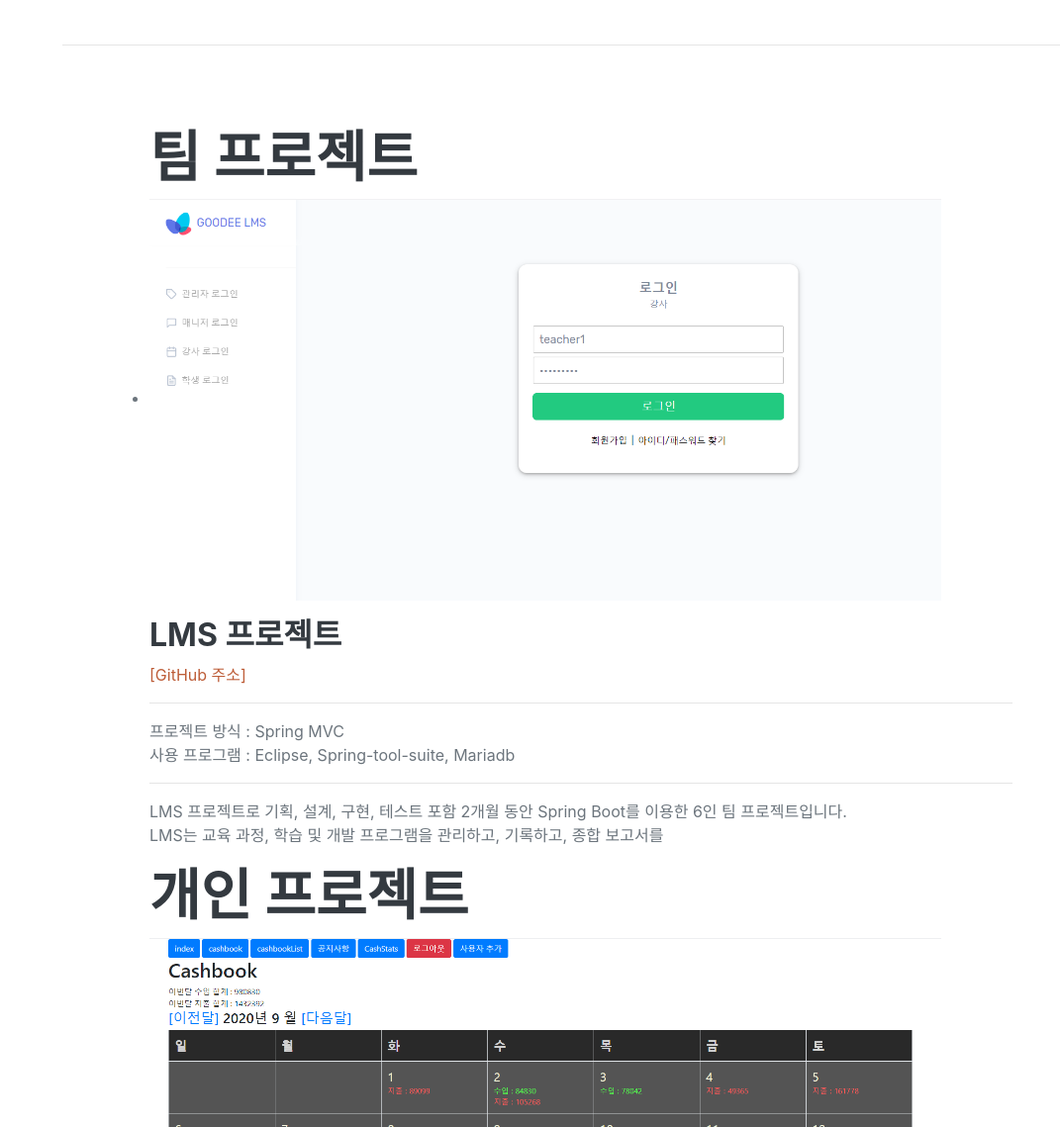
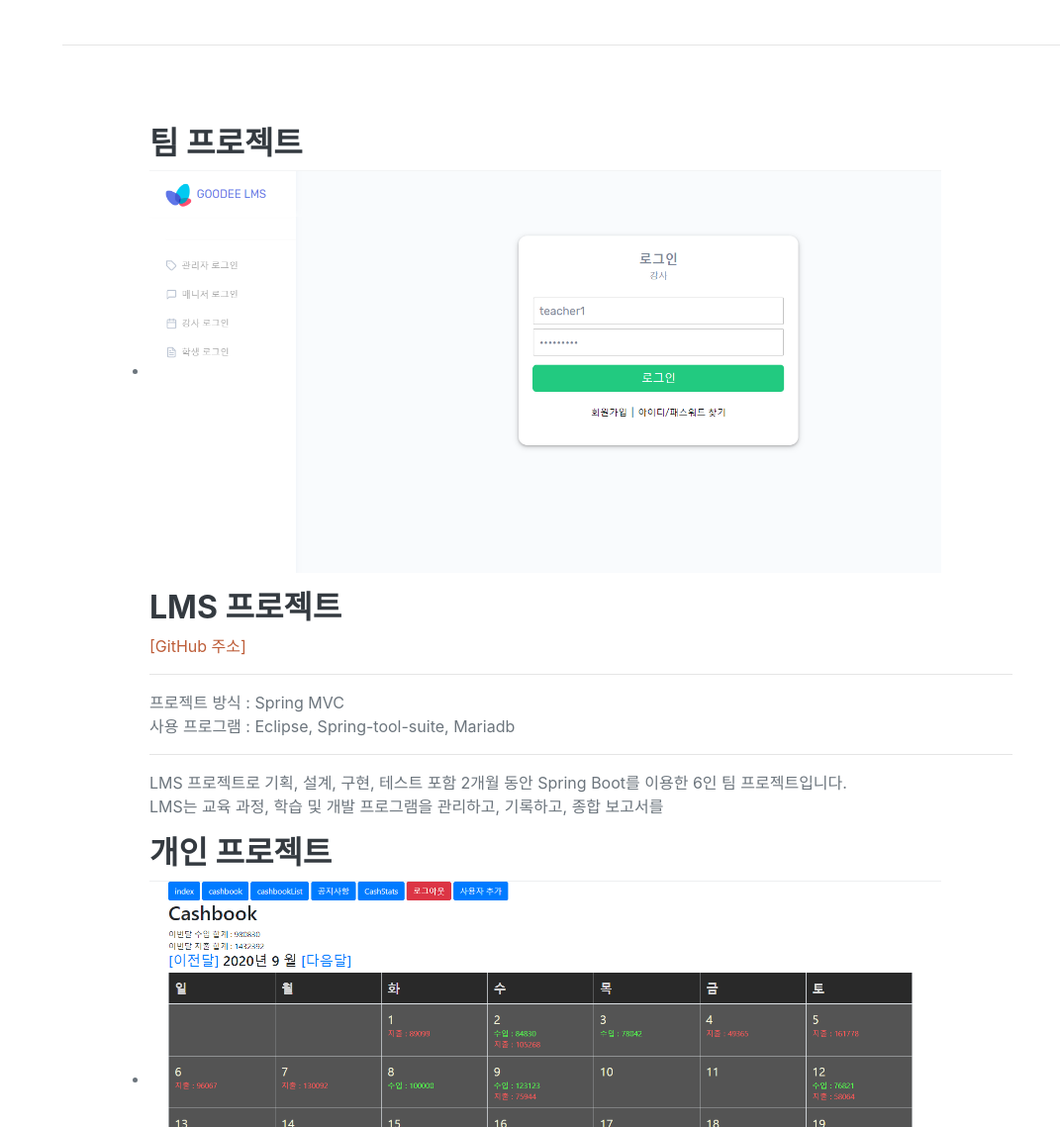
Before and after one commit to YHo141/YHo141.github.io, a website: page dist/index.html in a window 1280 px wide. Shown: the part 1500-2639 px from the top of the page at 99% size, without its empty margins (209-1280 px from the left). Drawn offline with nearby package versions, Linux system fonts and the light colour scheme; a web font is replaced by a local one.

Commit message:
이미지 크기 수정

```diff
--- a/dist/index.html
+++ b/dist/index.html
@@ -35,7 +35,7 @@
             <!-- About-->
             <section class="resume-section" id="about">
                 <div class="resume-section-content">
-                    <span class="d-none d-lg-block"><img class="img-fluid img-profile rounded-circle max-height-10 max-width-10" src="assets/img/profile.jpg" alt="" /></span>
+                    <span class="d-none d-lg-block"><img class="img-fluid img-profile rounded-circle max-width: 20em; max-height:20em;" src="assets/img/profile.jpg" alt="" /></span>
                     <h1 class="mb-0">
                         박
                         <span class="text-primary">용호</span>
@@ -54,7 +54,9 @@
             <section class="resume-section" id="project">
                 <!-- LMS 프로젝트 -->
                     <ul class="statistics">
-                        <div><h2>팀 프로젝트</h2></div>
+                        <div>
+                            <h3>팀 프로젝트</h3>
+                        </div>
                         <li class="style3">
                             <span class="image">
                                 <a href="http://legend-by.kro.kr/lms/" target="_blank">
@@ -73,7 +75,9 @@
                                 LMS는 교육 과정, 학습 및 개발 프로그램을 관리하고, 기록하고, 종합 보고서를
                             </p>
                         </li>
-                        <div><h2>개인 프로젝트</h2></div>
+                        <div>
+                            <h3>개인 프로젝트</h3>
+                        </div>
                         <!-- cash 프로젝트 -->
                         <li class="style3">
                             <span class="image">
```
